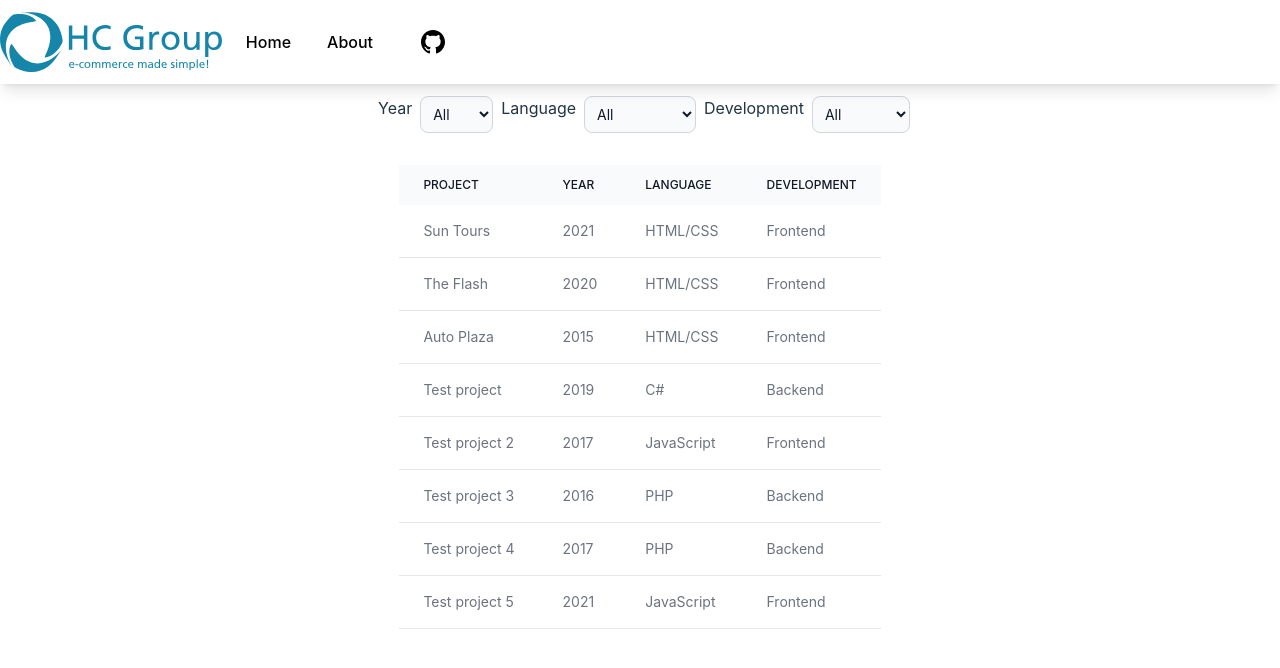
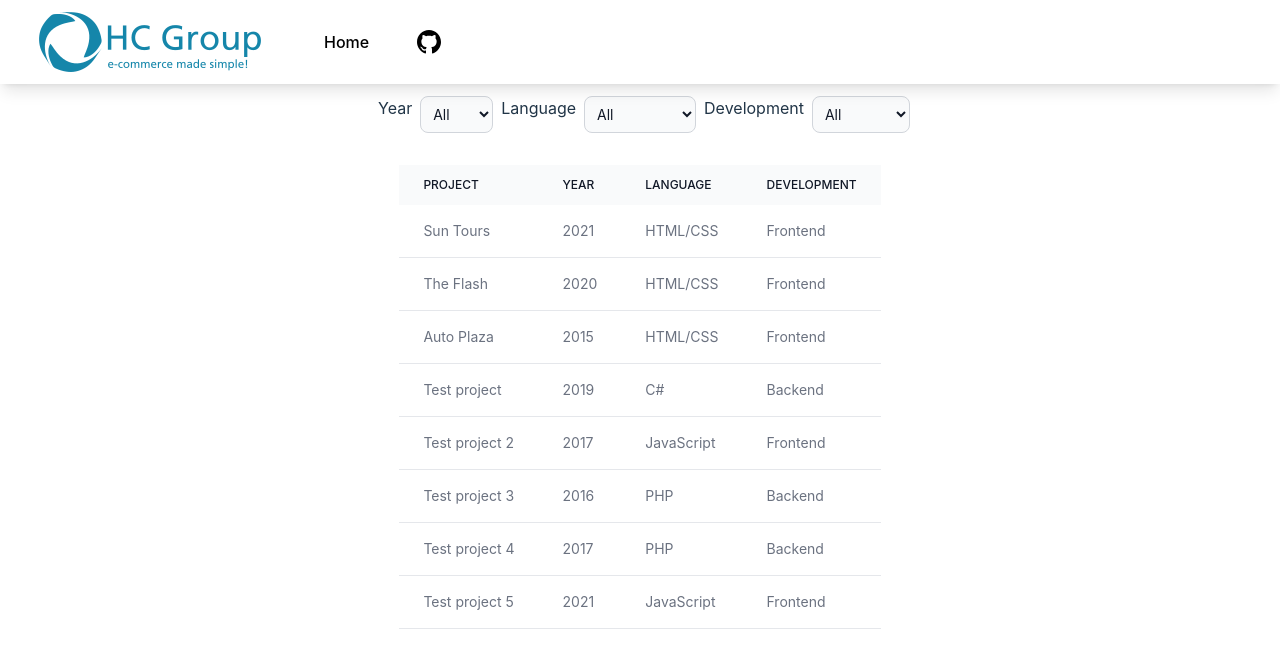
Before and after one commit to jarvin-s/hc-group-app, a Vue app: page / in a window 1280 px wide. Shown: the top 668 px of the page. Built offline with nearby package versions, Linux system fonts and the light colour scheme.

Commit message:
Change logo from svg to png

```diff
--- a/src/components/Navbar.vue
+++ b/src/components/Navbar.vue
@@ -3,19 +3,13 @@
         <nav class="container flex flex-col sm:flex-row items-center gap-3 text-black py-3">
             <RouterLink :to="'/'">
                 <div class="flex sm:flex-row">
-                    <img src="/logo.svg" alt="HC Group">
+                    <img src="/logo.png" alt="HC Group">
                 </div>
             </RouterLink>
             <RouterLink :to="'/'">
                 <div class="flex items-center gap-3 flex-1">
                     <p class="hover:text-sky-600 transition-color duration-200 rounded-md px-3 py-2 text-base font-medium">
                         Home</p>
-                </div>
-            </RouterLink>
-            <RouterLink :to="'/about'">
-                <div class="flex items-center gap-3 flex-1">
-                    <p class="hover:text-sky-600 transition-color duration-200 rounded-md px-3 py-2 text-base font-medium">
-                        About</p>
                 </div>
             </RouterLink>
             <div class="flex justify-between items-center hidden sm:block">
```
Also changed, not shown: public/logo.png (added).
